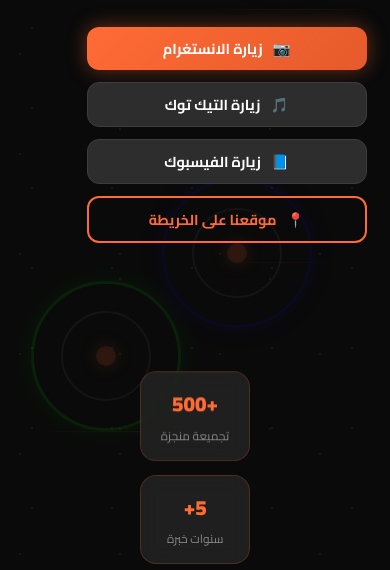
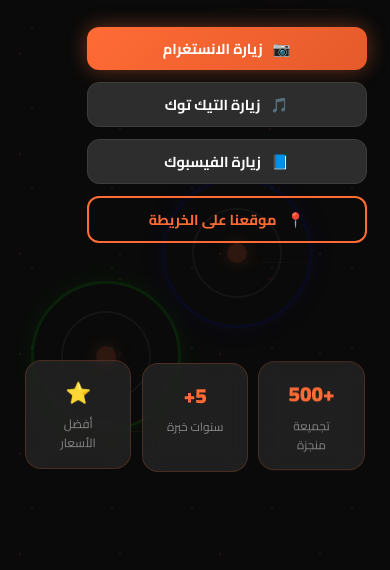
Before and after one commit to menu-o/r, a plain HTML site: page index.html in a window 390 px wide. Shown: the part 244-814 px from the top of the page. Drawn offline with Linux system fonts and the light colour scheme.

Commit message:
Make hero stats cards horizontal on mobile

```diff
--- a/styles.css
+++ b/styles.css
@@ -1165,14 +1165,19 @@
         font-size: 1.4rem;
     }
 
+    /* Keep hero stats horizontal even on small screens */
     .hero-stats {
-        flex-direction: column;
-        gap: 12px;
+        flex-direction: row;
+        flex-wrap: wrap;
+        justify-content: center;
+        gap: 10px;
+        margin-top: 20px;
     }
 
     .stat-card {
         padding: 15px 20px;
-        min-width: auto;
+        min-width: 100px;
+        text-align: center;
     }
 
     .stat-number {
```
